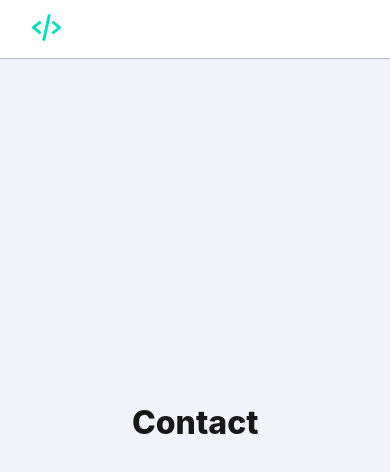
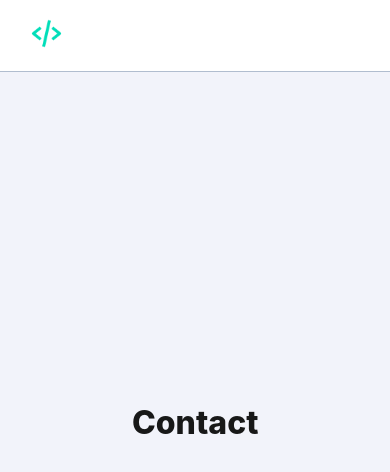
Before and after one commit to jealife/My-portfolio, a React (Create React App) app: page /Contact in a window 390 px wide. Shown: the top 472 px of the page. Built offline with nearby package versions, Linux system fonts and the light colour scheme; some icons are missing.

Commit message:
modified:   src/Asset/Style/Navigation.css

```diff
--- a/src/Asset/Style/Navigation.css
+++ b/src/Asset/Style/Navigation.css
@@ -19,7 +19,7 @@ nav{
     position: fixed;
     top: 10px;
     border-radius: 50px;
-    padding: 0.6rem  1.8rem ;
+    padding: 1rem  1.8rem ;
 }
 
 
@@ -93,11 +93,10 @@ nav{
         background-color: #ecf0f3a6;
         backdrop-filter: blur(5px);
         -webkit-backdrop-filter: blur(5px);
+        transition: all .5s ease-in-out;
     }
     .menu-dropdown.showMenu{
         right: 0px;
-        transition: all .5s ease;
-
     }
 
     /*  hero  */
```
